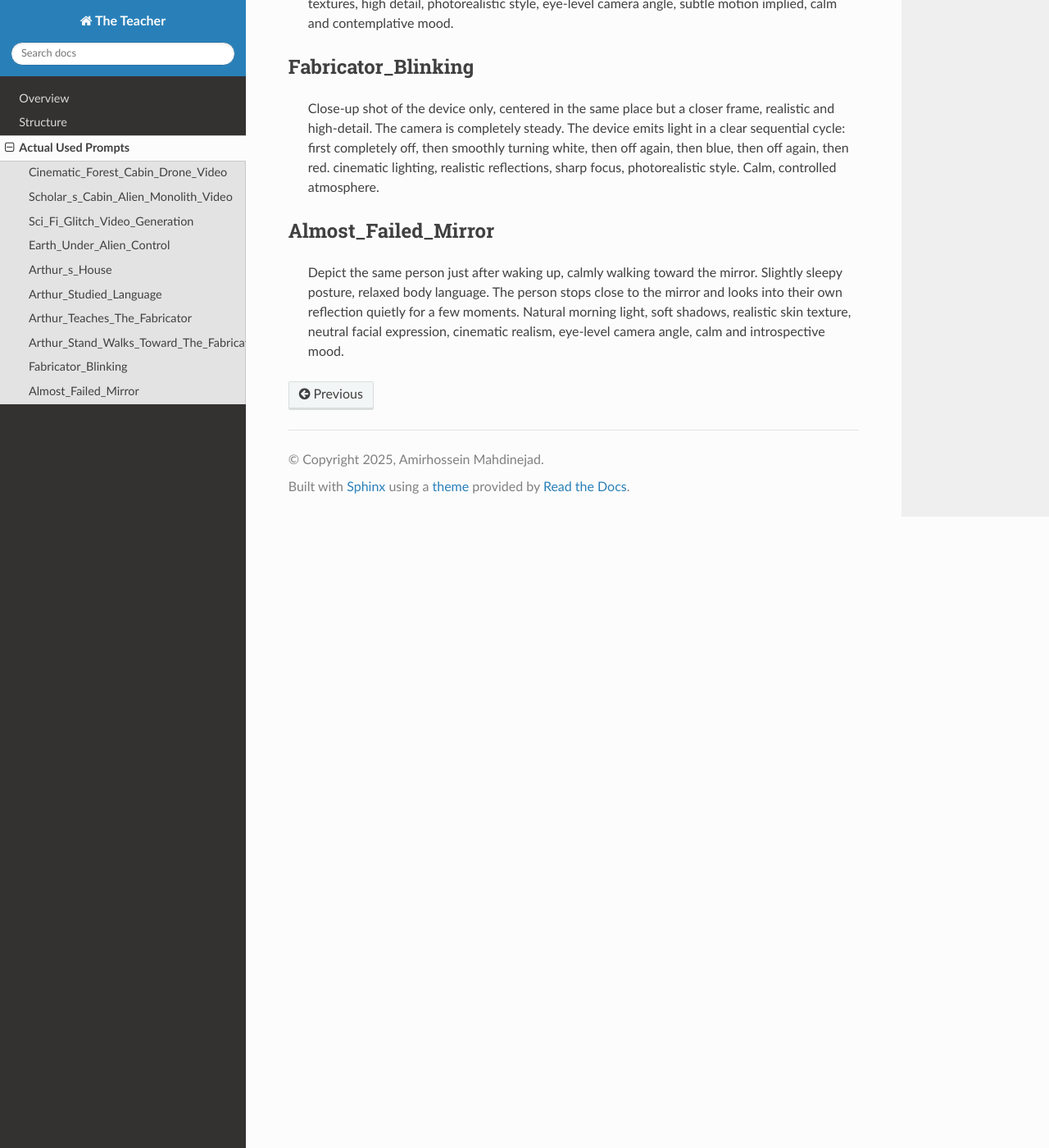
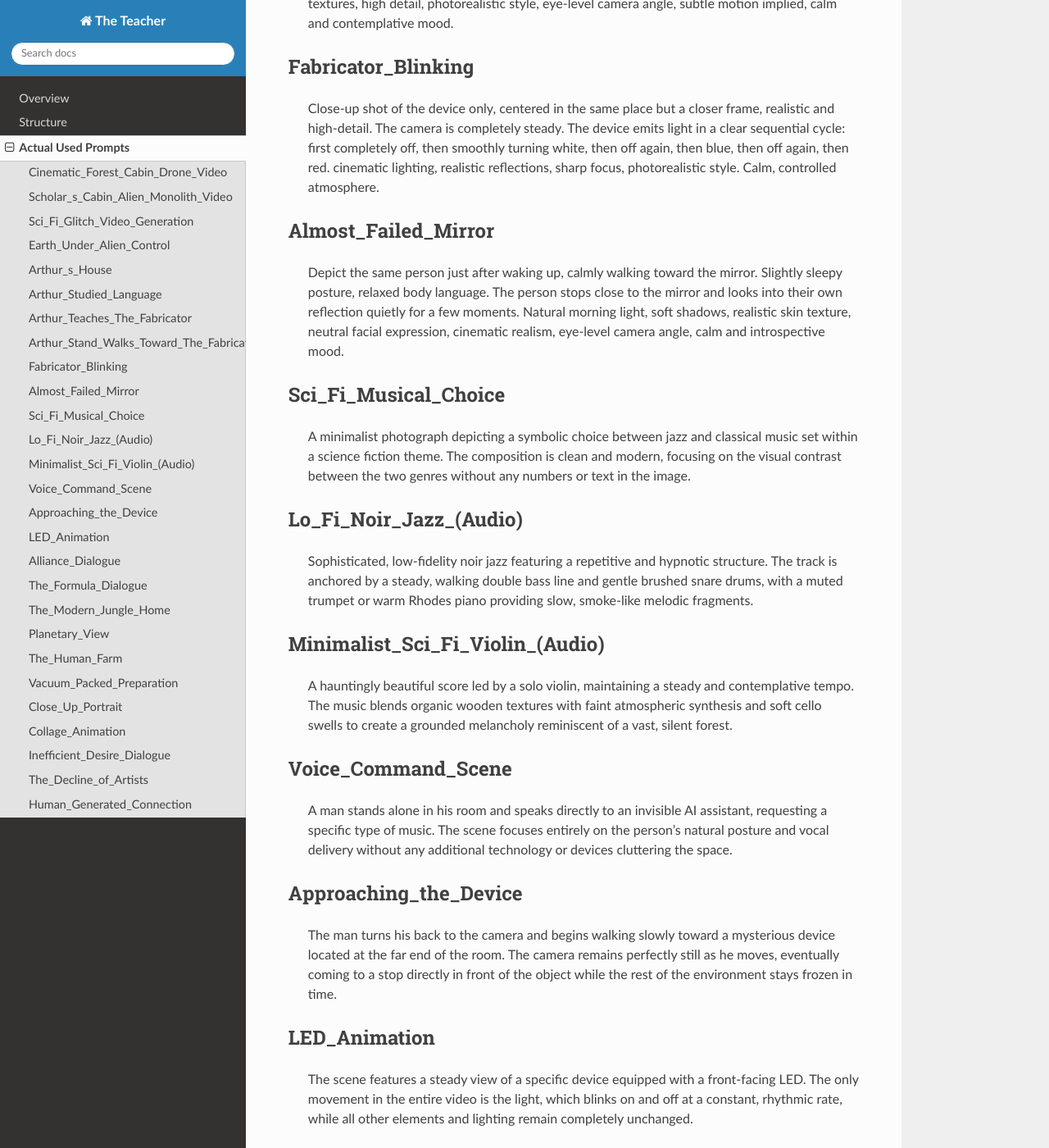
Before and after one commit to TheMn/the-teacher, a Sphinx documentation site: the page built from docs/source/prompts.rst, in a window 1280 px wide and 1400 px high, scrolled down 1815 px. Shown: the whole window at 82% size. Built offline with Sphinx 7.4.7 and the Read the Docs theme 3.1.0, drawn with Linux system fonts in a browser that asks for light colours; some of the changed text lies outside the part shown.

Commit message:
docs: append new prompts to prompts.rst
Co-authored-by: TheMn <6225117+TheMn@users.noreply.github.com>

```diff
--- a/docs/source/prompts.rst
+++ b/docs/source/prompts.rst
@@ -50,3 +50,89 @@ Almost_Failed_Mirror
 --------------------
 
     Depict the same person just after waking up, calmly walking toward the mirror. Slightly sleepy posture, relaxed body language. The person stops close to the mirror and looks into their own reflection quietly for a few moments. Natural morning light, soft shadows, realistic skin texture, neutral facial expression, cinematic realism, eye-level camera angle, calm and introspective mood.
+
+
+Sci_Fi_Musical_Choice
+---------------------
+
+    A minimalist photograph depicting a symbolic choice between jazz and classical music set within a science fiction theme. The composition is clean and modern, focusing on the visual contrast between the two genres without any numbers or text in the image.
+
+Lo_Fi_Noir_Jazz_(Audio)
+-----------------------
+
+    Sophisticated, low-fidelity noir jazz featuring a repetitive and hypnotic structure. The track is anchored by a steady, walking double bass line and gentle brushed snare drums, with a muted trumpet or warm Rhodes piano providing slow, smoke-like melodic fragments.
+
+Minimalist_Sci_Fi_Violin_(Audio)
+--------------------------------
+
+    A hauntingly beautiful score led by a solo violin, maintaining a steady and contemplative tempo. The music blends organic wooden textures with faint atmospheric synthesis and soft cello swells to create a grounded melancholy reminiscent of a vast, silent forest.
+
+Voice_Command_Scene
+-------------------
+
+    A man stands alone in his room and speaks directly to an invisible AI assistant, requesting a specific type of music. The scene focuses entirely on the person’s natural posture and vocal delivery without any additional technology or devices cluttering the space.
+
+Approaching_the_Device
+----------------------
+
+    The man turns his back to the camera and begins walking slowly toward a mysterious device located at the far end of the room. The camera remains perfectly still as he moves, eventually coming to a stop directly in front of the object while the rest of the environment stays frozen in time.
+
+LED_Animation
+-------------
+
+    The scene features a steady view of a specific device equipped with a front-facing LED. The only movement in the entire video is the light, which blinks on and off at a constant, rhythmic rate, while all other elements and lighting remain completely unchanged.
+
+Alliance_Dialogue
+-----------------
+
+    The man looks toward his companion and speaks with a serious tone. He delivers a line about the strength of their partnership, stating that nothing could go wrong as long as their alliance remains intact.
+
+The_Formula_Dialogue
+--------------------
+
+    From a slightly different frontal angle, the man continues his conversation with a friend. He explains that by using the perfect amount of each ingredient, they can finally achieve the exact product they have always desired.
+
+The_Modern_Jungle_Home
+----------------------
+
+    A cinematic shot of a minimalist, glass-walled home overlooking a dense jungle. In the foreground, a woman with silver-streaked hair stands thoughtfully by a kitchen island, while an older man is visible in the background library, creating a strong sense of emotional isolation between them.
+
+Planetary_View
+--------------
+
+    A view from deep space showing the planet Mars in the foreground with Earth visible as a distant point of light. The perspective is positioned in open space, allowing both planets to be seen simultaneously without being on the surface of either.
+
+The_Human_Farm
+--------------
+
+    The camera moves deep into the Martian landscape to reveal a massive, industrial facility. Inside, a vast number of people are arranged in a farm-like structure, remaining completely still while connected to the machinery through a complex network of cables.
+
+Vacuum_Packed_Preparation
+-------------------------
+
+    Two individuals are shown sealed inside specialized, oval-shaped vacuum containers. They are positioned within a sterile environment, appearing fully prepared for a long-distance transport mission to another planet.
+
+Close_Up_Portrait
+-----------------
+
+    A close-up shot featuring both individuals standing near one another while facing the camera. Although they are both clearly visible in the frame, a distinct physical gap is maintained between them to emphasize their individual presence.
+
+Collage_Animation
+-----------------
+
+    A video where different elements of a scene appear one by one in a spontaneous, artistic sequence. The characters and objects emerge progressively, creating a visual effect similar to a living collage coming to life piece by piece.
+
+Inefficient_Desire_Dialogue
+---------------------------
+
+    The subject stands in a completely still environment and speaks directly about the nature of human aspiration. He explains that even when something is inefficient, it still reflects a deep desire and the expectation of achieving something better.
+
+The_Decline_of_Artists
+----------------------
+
+    A conceptual image illustrating the struggle of artists in a world focused purely on survival. The piece evokes the feeling of creativity being lost or fading away because it cannot satisfy basic biological instincts, portrayed through powerful visual metaphors without any text.
+
+Human_Generated_Connection
+--------------------------
+
+    A dark, science-fiction scene centered around a unique piece of art clearly made by human hands. Despite the moody atmosphere, people gathered around the artwork appear joyful, finding deep meaning and a sense of community through the creative expression.
```
